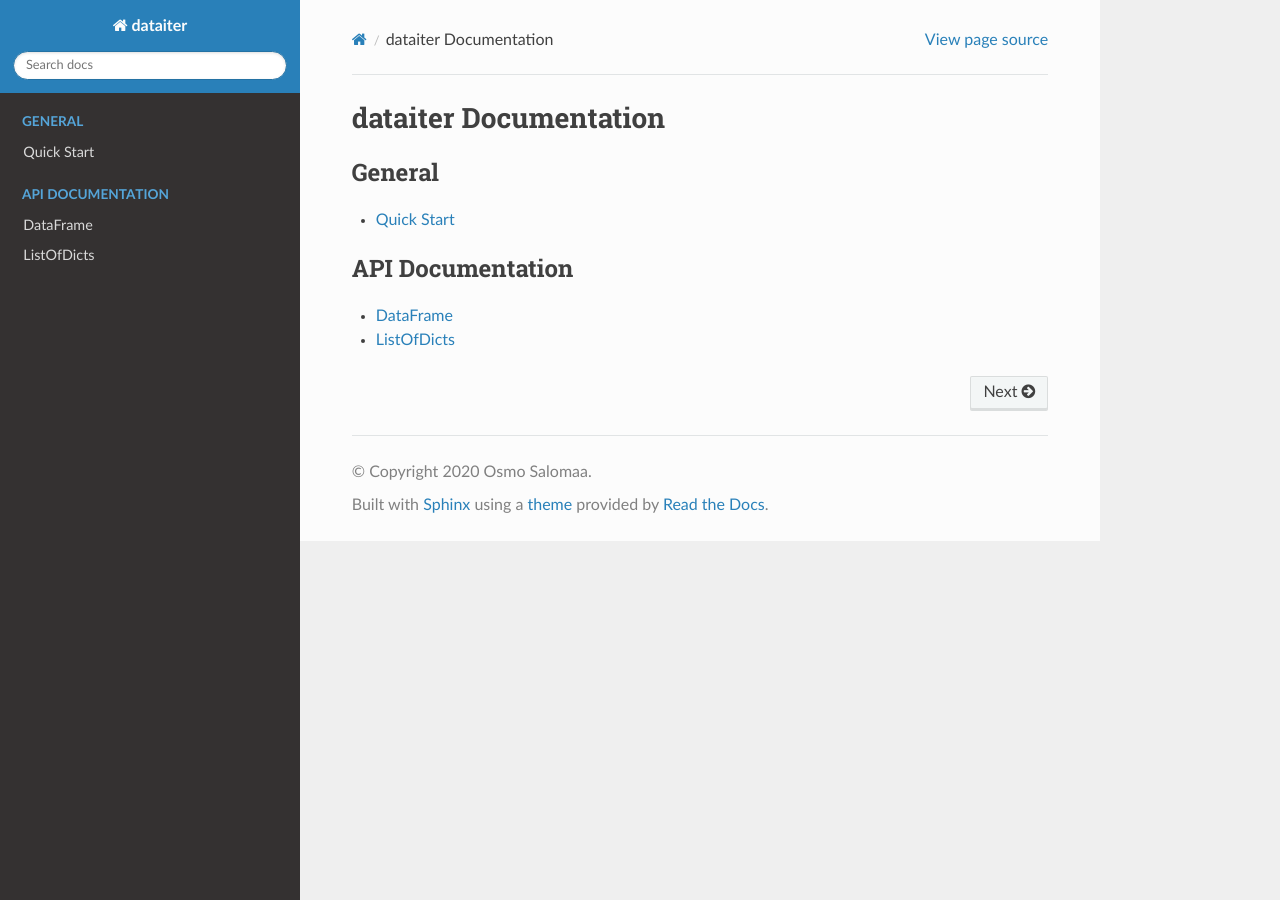
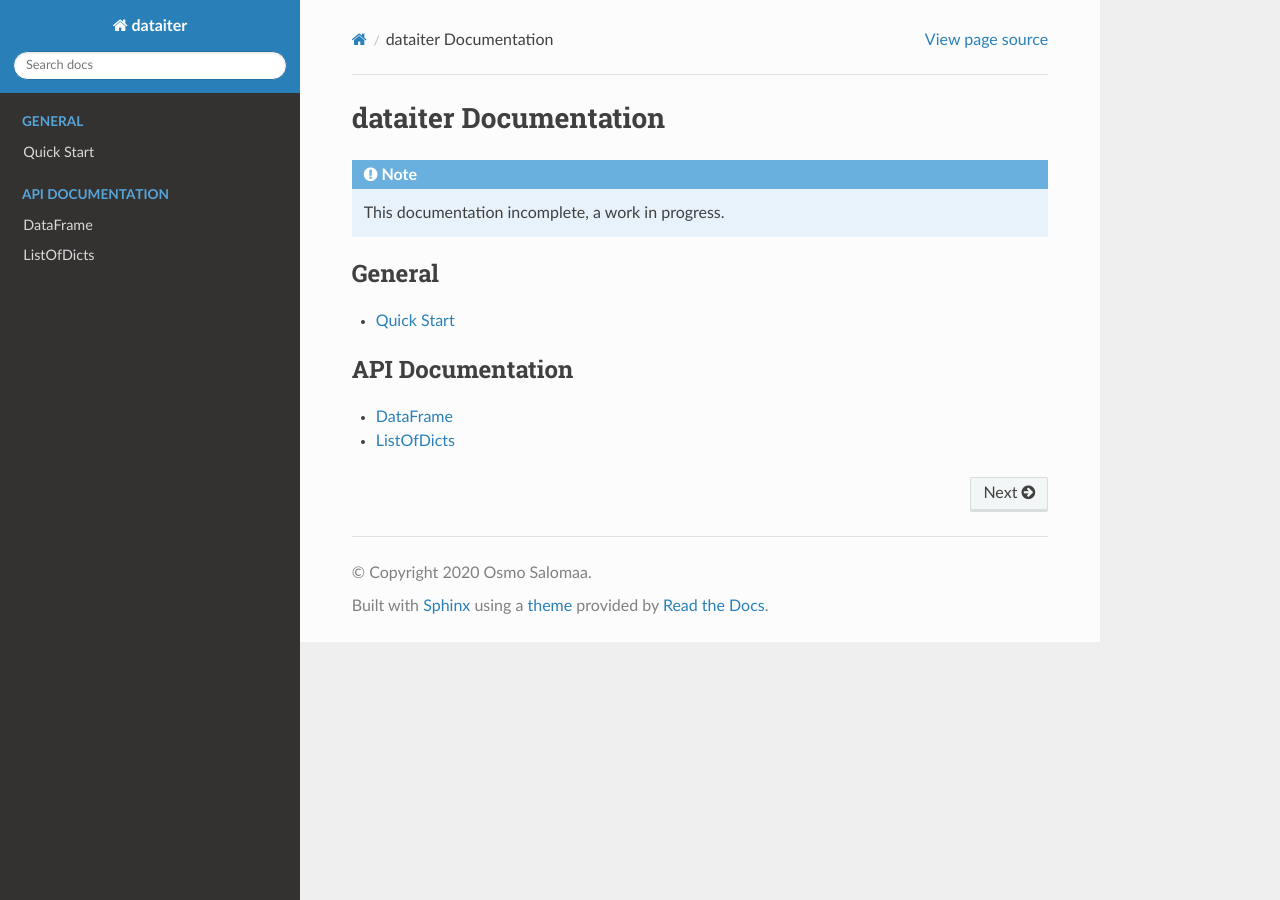
Before and after one commit to otsaloma/dataiter, a Sphinx documentation site: the page built from doc/index.rst, in a window 1280 px wide. Built offline with Sphinx 7.4.7 and the Read the Docs theme 2.0.0, drawn with Linux system fonts in a browser that asks for light colours.

Commit message:
Add note about documentation

```diff
--- a/doc/index.rst
+++ b/doc/index.rst
@@ -1,5 +1,7 @@
 dataiter Documentation
 ======================
+
+.. note:: This documentation incomplete, a work in progress.
 
 .. toctree::
    :maxdepth: 1
```
